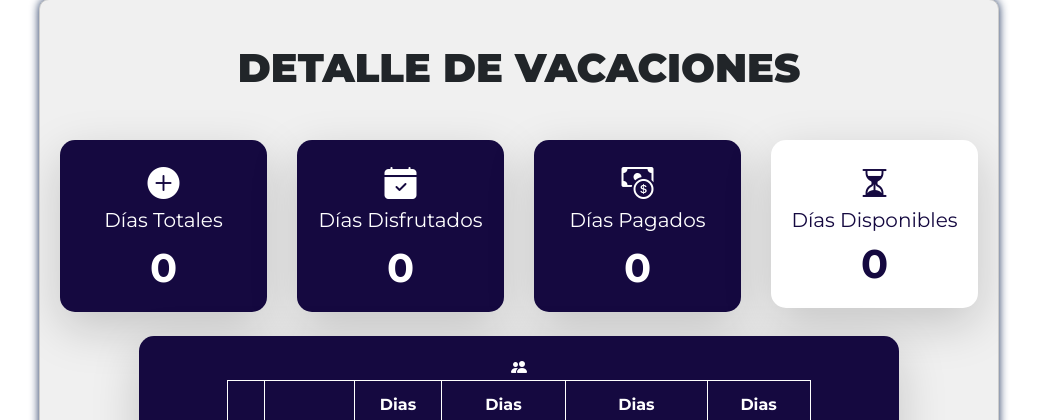
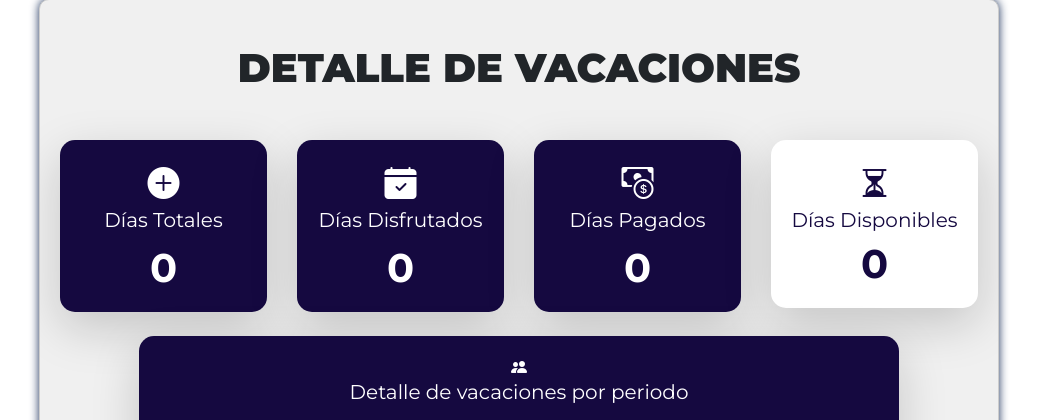
Before and after one commit to carloslozanot/infolabora, a PHP site: page /detalle_vacaciones.php in a window 1280 px wide. Shown: the part 81-501 px from the top of the page, without its empty margins (161-1198 px from the left). Run offline with PHP 8.4, Linux system fonts and the light colour scheme; the visitor is signed in with stand-in values (Sample User, id 1); data that the repository does not hold is empty; some libraries are stand-ins or nearby versions.

Commit message:
Update detalle_vacaciones.php

```diff
--- a/detalle_vacaciones.php
+++ b/detalle_vacaciones.php
@@ -109,6 +109,7 @@ include("php/conexion.php");
                     <div class="card-body">
                         <div class="mb-3">
                             <i class="bi bi-people-fill icono-card"></i>
+                            <h5 class="card-title mb-3">Detalle de vacaciones por periodo</h5>
                             <div class="tabla-vacaciones">
                                 <table class="table table-bordered table-hover table-striped tabla-vacaciones">
                                     <thead class="table-dark">
```
